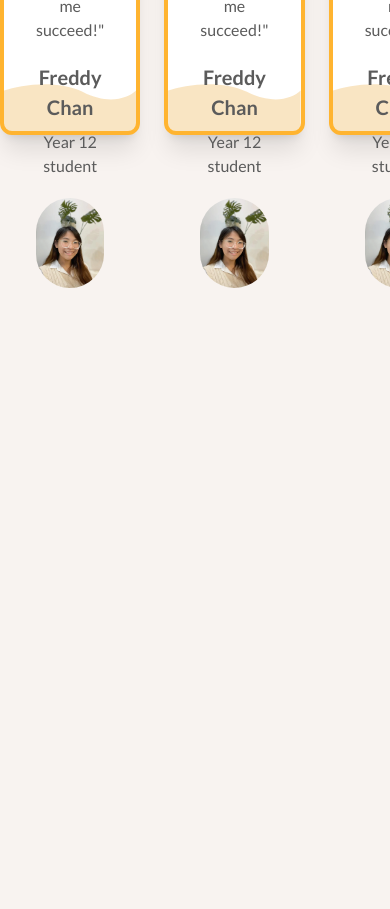
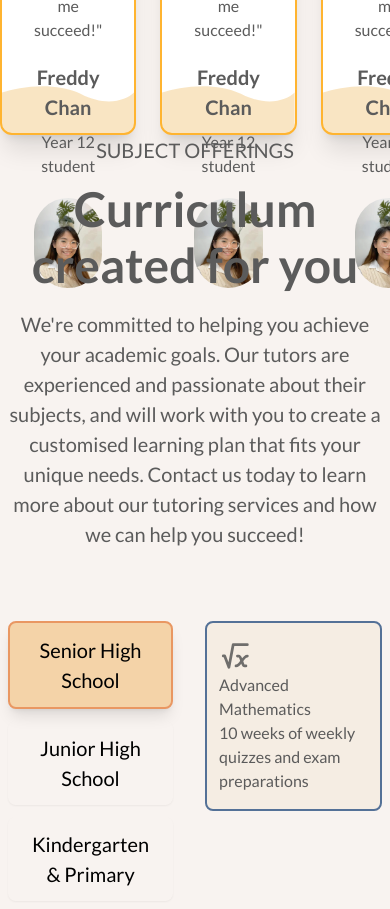
Before and after one commit to xlui11/Elevate, a React (Vite) app: page / in a window 390 px wide. Shown: the part 4400-5309 px from the top of the page. Before the commit the page ends 4688 px from the top, so only its background shows below. Built offline with nearby package versions, Linux system fonts and the light colour scheme; a web font is replaced by a local one.

Commit message:
Subject offerings section

```diff
--- /dev/null
+++ b/src/components/Sections/SubjectOfferings.jsx
@@ -0,0 +1,21 @@
+// Helper
+import { SectionsWrapper } from "../../hoc";
+
+// Components
+import SectionText from "../Reusables/SectionText";
+import SubjectTiles from "../SubjectTiles/SubjectTiles";
+
+const SubjectOfferings = () => {
+	return (
+		<section className="text-primary md:py-[180px] flex flex-col gap-[64px] lg:px-32">
+			<SectionText
+				title="Subject offerings"
+				tag="Curriculum created for you"
+				paragraph="We're committed to helping you achieve your academic goals. Our tutors are experienced and passionate about their subjects, and will work with you to create a customised learning plan that fits your unique needs. Contact us today to learn more about our tutoring services and how we can help you succeed!"
+			/>
+			<SubjectTiles />
+		</section>
+	);
+};
+
+export default SectionsWrapper(SubjectOfferings, "subject-offerings");
--- /dev/null
+++ b/src/components/SubjectTiles/SubjectTile.jsx
@@ -0,0 +1,5 @@
+const SubjectTile = () => {
+	return <div></div>;
+};
+
+export default SubjectTile;
--- /dev/null
+++ b/src/components/SubjectTiles/SubjectTiles.jsx
@@ -0,0 +1,47 @@
+import PropTypes from "prop-types";
+
+import MathIcon from "../../assets/Subjects/MathIcon.svg";
+
+const SubjectButton = ({ buttonText, selected }) => {
+	return (
+		<button
+			className={`${
+				selected
+					? " border-2 border-[#E99762] bg-[#F4D3A8] shadow-lg"
+					: "shadow-sm"
+			} px-[24px] py-[12px] text-black font-medium text-[20px] rounded-lg cursor-pointer`}
+		>
+			{buttonText}
+		</button>
+	);
+};
+
+const SubjectTiles = () => {
+	return (
+		<section className="w-full flex gap-[16px]">
+			<div className="flex flex-col  p-[8px] gap-[12px]">
+				<SubjectButton buttonText="Senior High School" selected />
+				<SubjectButton buttonText="Junior High School" />
+				<SubjectButton buttonText="Kindergarten & Primary" />
+			</div>
+			<div className="p-[8px]">
+				<div className="border-2 border-[#547197] bg-[#F5EDE3] p-[12px] rounded-lg">
+					<div className="py-[4px] w-full">
+						<img src={MathIcon} />
+						<div>
+							<h3>Advanced Mathematics</h3>
+							<p>10 weeks of weekly quizzes and exam preparations</p>
+						</div>
+					</div>
+				</div>
+			</div>
+		</section>
+	);
+};
+
+export default SubjectTiles;
+
+SubjectButton.propTypes = {
+	buttonText: PropTypes.string.isRequired,
+	selected: PropTypes.bool
+};
--- a/src/components/TestimonialCards/TestimonialTile.jsx
+++ b/src/components/TestimonialCards/TestimonialTile.jsx
@@ -4,7 +4,7 @@ import PropTypes from "prop-types";
 const TestimonialTile = ({ index, name, photo, title, testimonial }) => {
 	// console.log(name);
 	return (
-		<div className="border-4 border-[#FFB430] w-full rounded-xl px-[32px] flex flex-col items-center h-[420px] justify-center text-center bg-white gap-[20px] shadow-xl bg-testimonial bg-no-repeat bg-bottom bg-contain">
+		<div className="border-2 border-[#FFB430] w-full rounded-xl px-[32px] flex flex-col items-center h-[420px] justify-center text-center bg-white gap-[20px] shadow-xl bg-testimonial bg-no-repeat bg-bottom bg-contain">
 			<p className="text-[16px]">&quot;{testimonial}&quot;</p>
 			<div className="flex flex-col gap-[8px]">
 				<h3 className="text-[20px] font-bold">{name}</h3>
--- a/src/pages/index.jsx
+++ b/src/pages/index.jsx
@@ -2,6 +2,7 @@ import Hero from "../components/Sections/Hero.jsx";
 import About from "../components/Sections/About.jsx";
 import MeetTheTeam from "../components/Sections/MeetTheTeam.jsx";
 import Testimonials from "../components/Sections/Testimonials.jsx";
+import SubjectOfferings from "../components/Sections/SubjectOfferings.jsx";
 
 const Index = () => {
 	return (
@@ -10,6 +11,7 @@ const Index = () => {
 			<About />
 			<MeetTheTeam />
 			<Testimonials />
+			<SubjectOfferings />
 		</>
 	);
 };
```
Also changed, not shown: src/assets/Subjects/MathIcon.svg (added).
